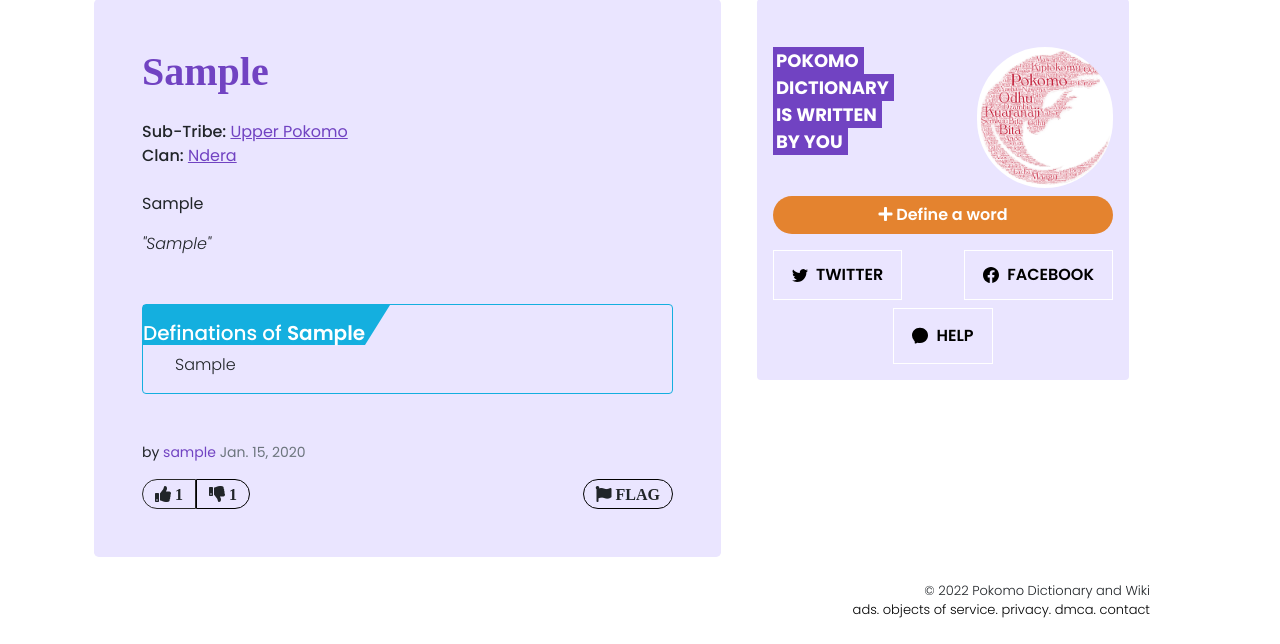
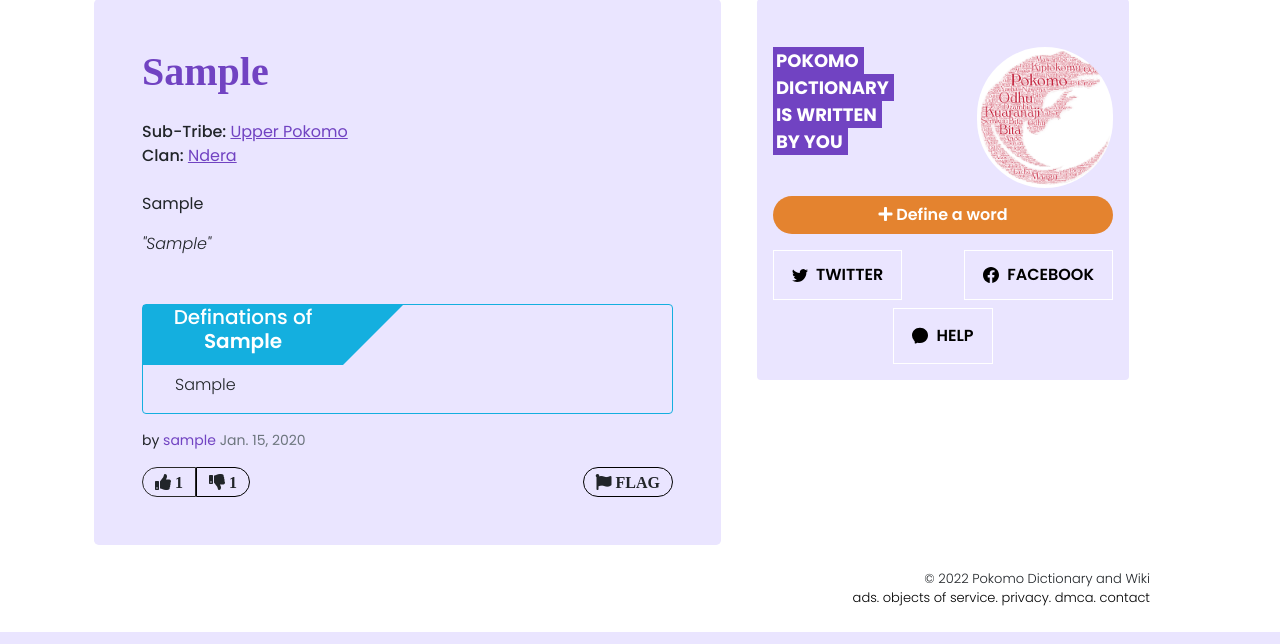
Before and after one commit to Barissa-Imran/pokomowiki, a Django app: page /term/1 in a window 1280 px wide. Shown: the part 169-813 px from the top of the page. Run offline with Django 4.2, Linux system fonts and the light colour scheme; tables that the repository leaves empty hold one stand-in row (values such as "Sample post"); parts of the project's set-up code (start-up, migrations or seed data) failed here and were passed over; some libraries are stand-ins or nearby versions.

Commit message:
Fix other defination section
Fix term error in update view

```diff
--- a/dictionary/static/css/main.css
+++ b/dictionary/static/css/main.css
@@ -157,7 +157,7 @@ form #box a:hover {
 .content .other {
   border: 1px solid #14AFDF;
 }
-.content .other .shape {
+/* .content .other .shape {
   border-bottom: 40px solid #14AFDF;
   border-right: 25px solid transparent;
   -webkit-transform: rotateX(180deg);
@@ -173,6 +173,28 @@ form #box a:hover {
     -ms-transform: rotateX(-180deg);
     -o-transform: rotateX(-180deg);
   color: #fff;
+} */
+.shape {
+  text-align: center;
+  background-color: #14AFDF;
+  width: 200px;
+  height: 60px;
+  line-height: 60px;
+  color: white;
+  /* margin: 20px auto; */
+  position: relative;
+}
+
+.shape:before {
+  content: "";
+  width: 0px;
+  height: 0px;
+  border-bottom: 60px solid #14AFDF;
+  border-right: 60px solid transparent;
+  position: absolute;
+  left: 100%;
+  -webkit-transform: rotateX(-180deg);
+  top: 0px;
 }
 .content .other .shape h5 span {
   font-weight: 600;
--- a/dictionary/templates/dictionary/browse.html
+++ b/dictionary/templates/dictionary/browse.html
@@ -56,7 +56,7 @@
               </div>
               <!-- Other definations section -->
                  {% if term.other_definitions %}
-                <div class="other mb-5 rounded">
+                <div class="other mb-3 rounded">
                   <div class="shape mb-2 p-">
                     <h5>Definations of <span>{{ term.word|title }}</span><h5>
                   </div>
--- a/dictionary/templates/dictionary/index.html
+++ b/dictionary/templates/dictionary/index.html
@@ -14,7 +14,7 @@
       </div>
       <div class="d-flex flex-row mx-0 row gap-4">
         <section class="col-lg-7 overflow-hidden">
-          {{request.session.term_url}}
+
           {% for term in terms %}
           <div class="definition mb-4 overflow-hidden rounded-3">
             <!-- success message -->
@@ -55,7 +55,7 @@
               </div>
               <!-- Other definations section -->
                  {% if term.other_definitions %}
-                <div class="other mb-5 rounded">
+                <div class="other mb-3 rounded">
                   <div class="shape mb-2">
                     <h5>Definations of <span>{{ term.word|title }}</span><h5>
                   </div>
--- a/dictionary/templates/dictionary/random.html
+++ b/dictionary/templates/dictionary/random.html
@@ -52,7 +52,7 @@
               </div>
               <!-- Other definations section -->
                  {% if object.other_definitions %}
-                <div class="other mb-5 rounded">
+                <div class="other mb-3 rounded">
                   <div class="shape mb-2 p-">
                     <h5>Definations of <span>{{ object.word|title }}</span><h5>
                   </div>
--- a/dictionary/templates/dictionary/term_detail.html
+++ b/dictionary/templates/dictionary/term_detail.html
@@ -54,7 +54,7 @@
               </div>
               <!-- Other definations section -->
                  {% if object.other_definitions %}
-                <div class="other mb-5 rounded">
+                <div class="other mb-3 rounded">
                   <div class="shape mb-2 p-">
                     <h5>Definations of <span>{{ object.word|title }}</span><h5>
                   </div>
--- a/dictionary/views.py
+++ b/dictionary/views.py
@@ -413,7 +413,8 @@ class TermUpdateView(LoginRequiredMixin, UserPassesTestMixin, UpdateView):
 
     def test_func(self):
         user = self.request.user
-        term = self.get_object
+        term = self.get_object()
+        print(term)
         usergroup = None
         usergroup = self.request.user.groups.values_list(
             'name', flat=True).first()
@@ -423,7 +424,7 @@ class TermUpdateView(LoginRequiredMixin, UserPassesTestMixin, UpdateView):
 
     def form_valid(self, form):
         try:
-            form.instance.author = self.request.user
+            # form.instance.author = self.request.user
             messages.add_message(self.request, messages.SUCCESS,
                                  'Word updated successfully')
         except:
--- a/pokowiki/settings.py
+++ b/pokowiki/settings.py
@@ -19,9 +19,11 @@ if os.name == "nt":
     path = r"C:\Users\user\programming\etc\config.json"
     with open(path) as config_file:
         config = json.load(config_file)
+    DEBUG = True
 else:
     with open('/etc/config.json') as config_file:
         config = json.load(config_file)
+    DEBUG = False
 
 # Build paths inside the project like this: BASE_DIR / 'subdir'.
 BASE_DIR = Path(__file__).resolve().parent.parent
@@ -34,7 +36,7 @@ BASE_DIR = Path(__file__).resolve().parent.parent
 SECRET_KEY = config['SECRET_KEY']
 
 # SECURITY WARNING: don't run with debug turned on in production!
-DEBUG = True
+DEBUG = DEBUG
 
 ALLOWED_HOSTS = config['ALLOWED_HOSTS']
 
```
Also changed, not shown: dictionary/static/js/main.js (+8 -0 lines).
